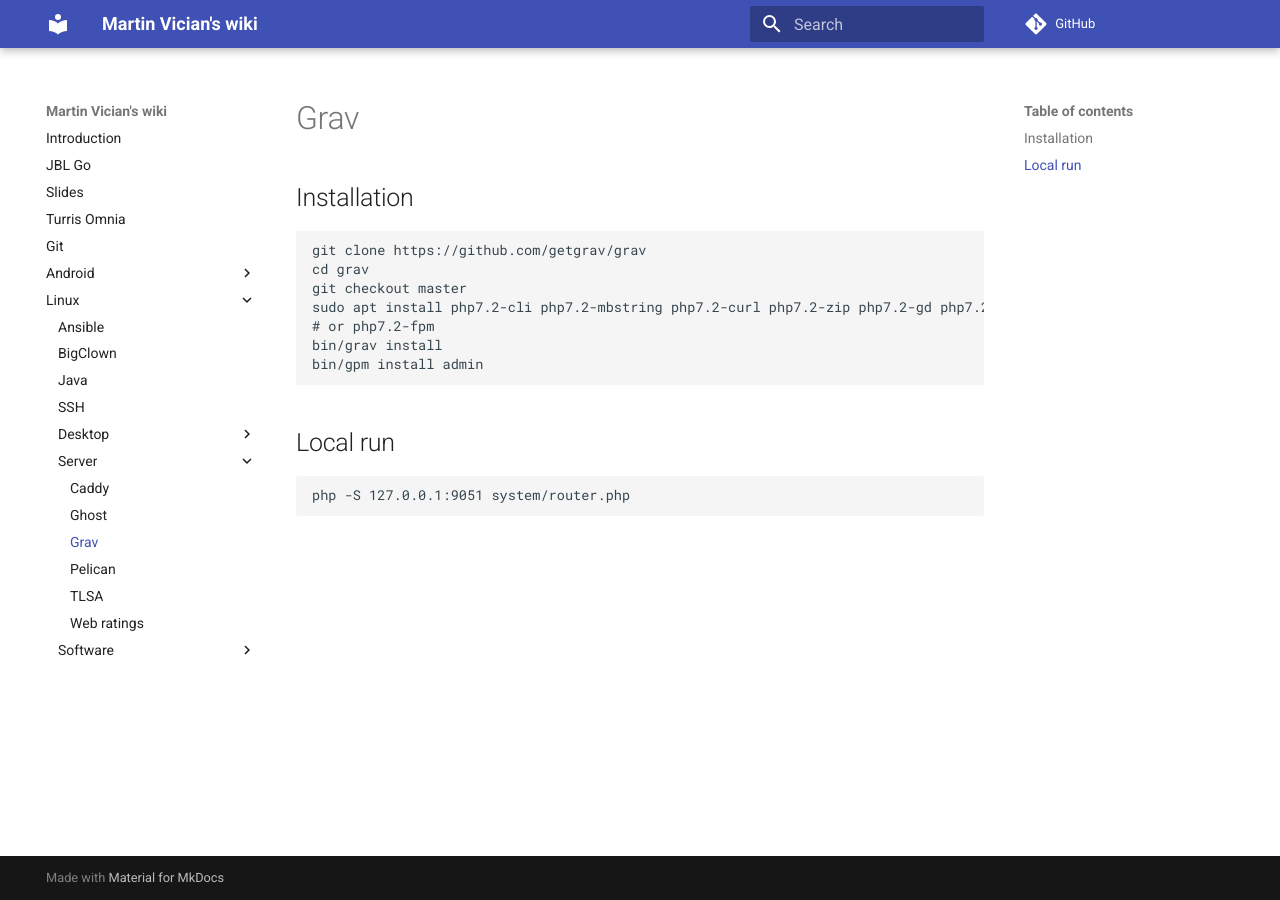
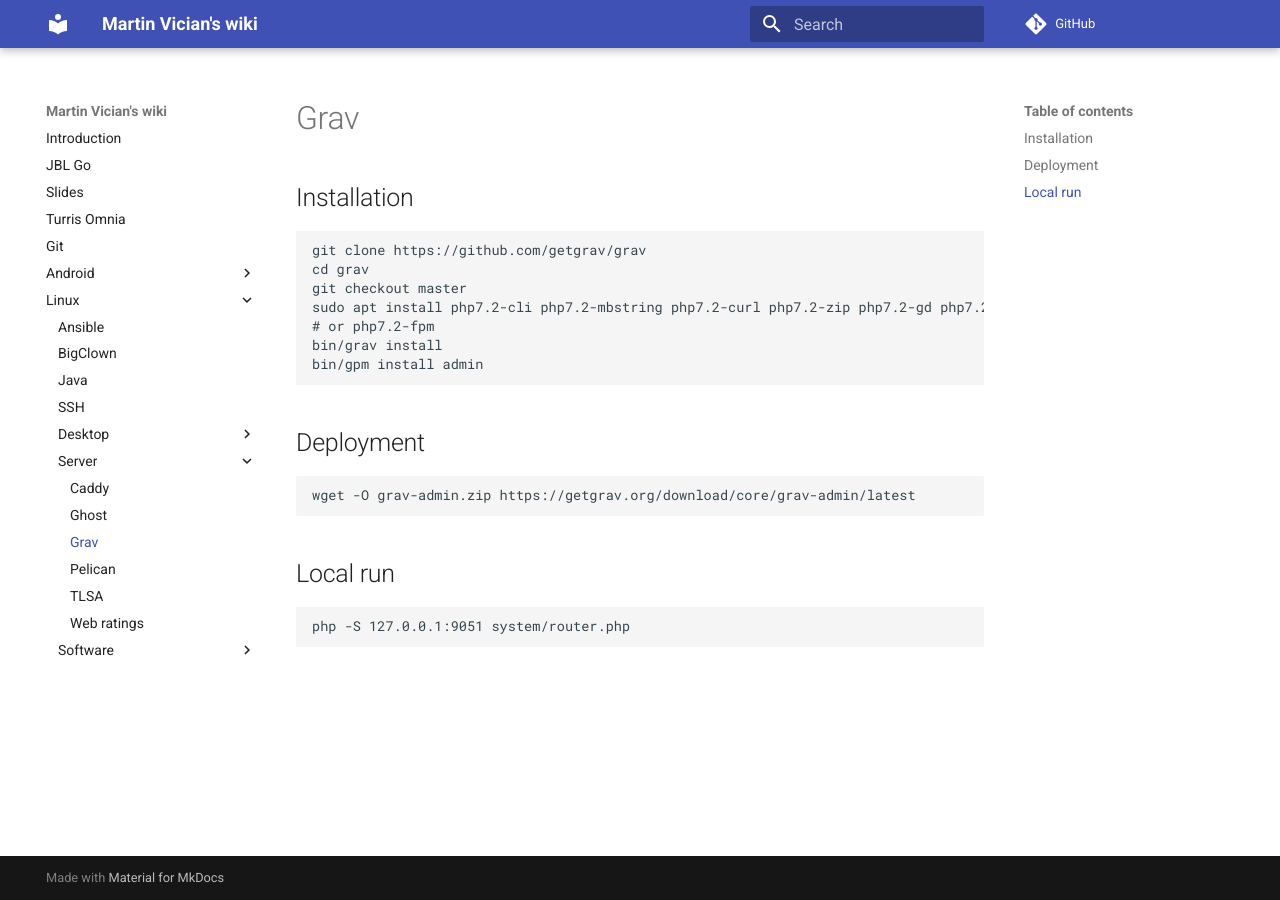
Before and after one commit to vician/wiki, an MkDocs documentation site: the page built from docs/Linux/Server/Grav.md, in a window 1280 px wide. Built offline with MkDocs 1.6.1 and Material for MkDocs 9.7.7, drawn with Linux system fonts in a browser that asks for light colours; comment, search, counter and statistics services are not loaded.

Commit message:
added grav

```diff
--- a/docs/Linux/Server/Grav.md
+++ b/docs/Linux/Server/Grav.md
@@ -8,6 +8,10 @@
 	bin/grav install
 	bin/gpm install admin
 
+## Deployment
+
+	wget -O grav-admin.zip https://getgrav.org/download/core/grav-admin/latest
+
 ## Local run
 
 	php -S 127.0.0.1:9051 system/router.php
```
